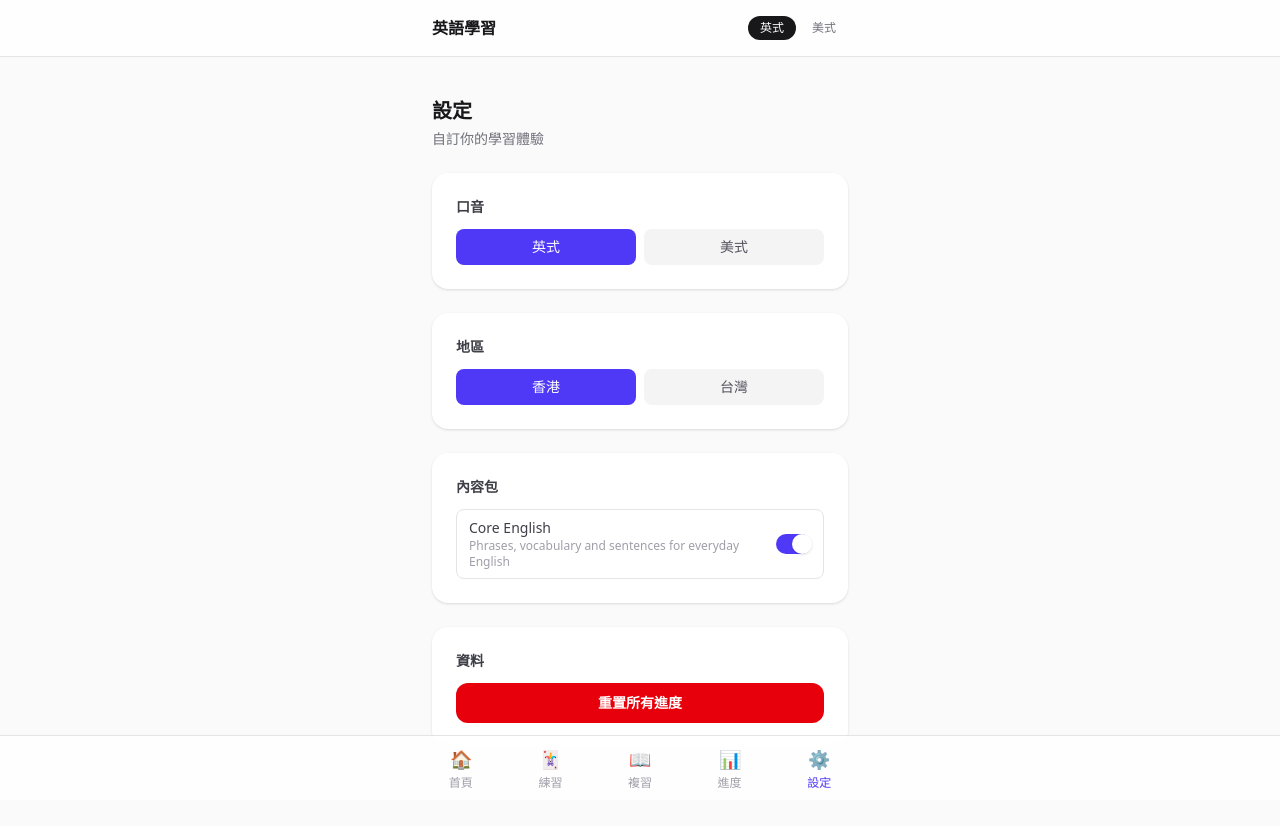
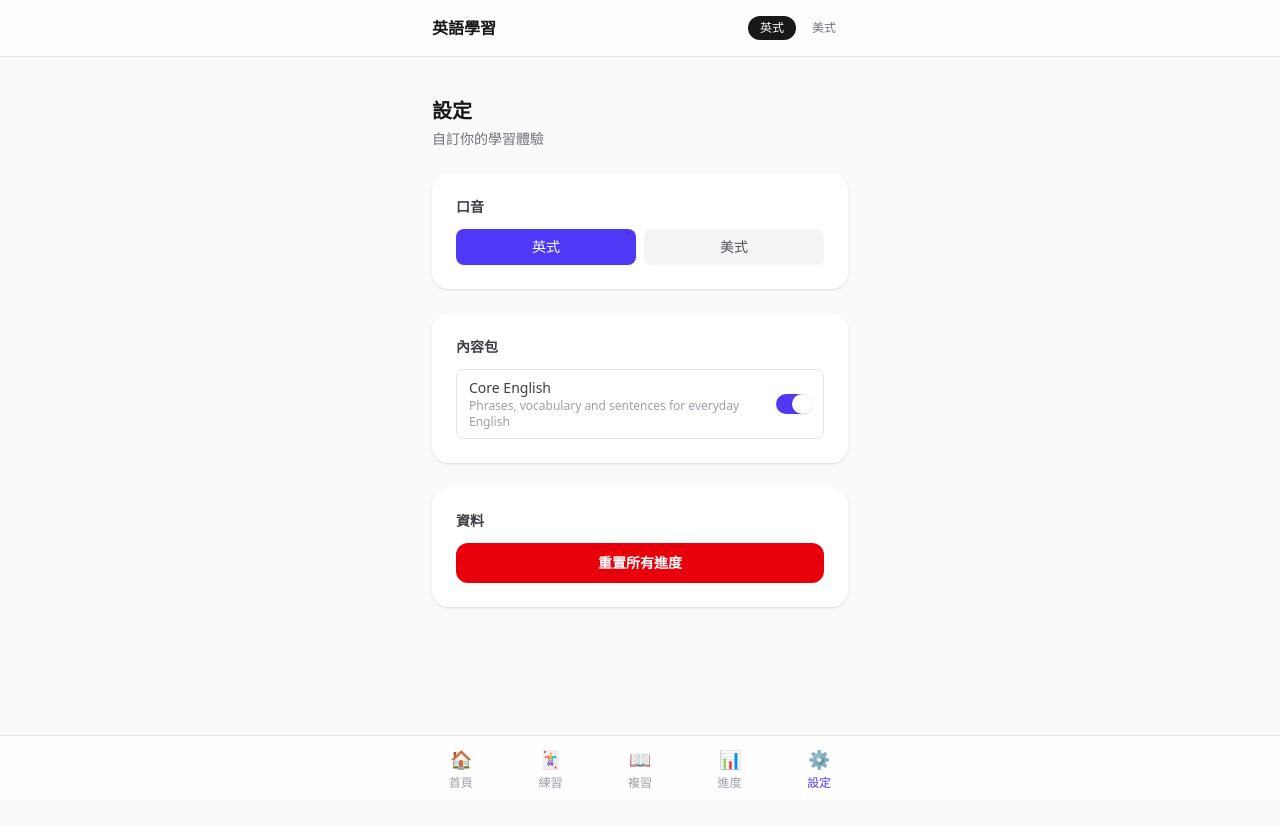
Before and after one commit to SFI-Digital/cuppacards, a Next.js app: page /settings in a window 1280 px wide. Shown: the top 826 px of the page. After the commit the page ends 800 px from the top, so only its background shows below. Built offline with nearby package versions, Linux system fonts and the light colour scheme.

Commit message:
remove hk/tw toggle

```diff
--- a/src/app/page.tsx
+++ b/src/app/page.tsx
@@ -87,7 +87,7 @@ export default function Home() {
             className="w-full"
             onClick={handleSentencePractice}
           >
-            句子練習
+            句子跟讀練習
           </Button>
         )}
       </div>
--- a/src/app/settings/page.tsx
+++ b/src/app/settings/page.tsx
@@ -9,10 +9,8 @@ import Button from "@/components/ui/Button"
 
 export default function SettingsPage() {
   const accent = useSettingsStore((s) => s.accent)
-  const region = useSettingsStore((s) => s.region)
   const enabledPacks = useSettingsStore((s) => s.enabledPacks)
   const setAccent = useSettingsStore((s) => s.setAccent)
-  const setRegion = useSettingsStore((s) => s.setRegion)
   const togglePack = useSettingsStore((s) => s.togglePack)
 
   const resetProgress = useProgressStore((s) => s.resetProgress)
@@ -56,31 +54,6 @@ export default function SettingsPage() {
               }`}
             >
               {a === "en-GB" ? "英式" : "美式"}
-            </button>
-          ))}
-        </div>
-      </Card>
-
-      {/* Region */}
-      <Card>
-        <h3 className="mb-3 text-sm font-semibold text-zinc-700 dark:text-zinc-300">
-          地區
-        </h3>
-        <div className="flex gap-2">
-          {([
-            { value: "HK", label: "香港" },
-            { value: "TW", label: "台灣" },
-          ] as const).map((opt) => (
-            <button
-              key={opt.value}
-              onClick={() => setRegion(opt.value)}
-              className={`flex-1 rounded-lg px-3 py-2 text-sm font-medium transition-colors ${
-                region === opt.value
-                  ? "bg-indigo-600 text-white"
-                  : "bg-zinc-100 text-zinc-600 hover:bg-zinc-200 dark:bg-zinc-800 dark:text-zinc-300 dark:hover:bg-zinc-700"
-              }`}
-            >
-              {opt.label}
             </button>
           ))}
         </div>
--- a/src/stores/settingsStore.ts
+++ b/src/stores/settingsStore.ts
@@ -7,19 +7,16 @@ const STORAGE_KEY = "settings"
 interface Settings {
   accent: Accent
   enabledPacks: string[]
-  region: "HK" | "TW"
 }
 
 interface SettingsStore extends Settings {
   setAccent: (accent: Accent) => void
   togglePack: (packId: string) => void
-  setRegion: (region: "HK" | "TW") => void
 }
 
 const DEFAULTS: Settings = {
   accent: "en-GB",
   enabledPacks: ["core"],
-  region: "HK",
 }
 
 function loadSettings(): Settings {
@@ -36,8 +33,8 @@ export const useSettingsStore = create<SettingsStore>((set, get) => ({
 
   setAccent: (accent) => {
     set({ accent })
-    const { enabledPacks, region } = get()
-    persist({ accent, enabledPacks, region })
+    const { enabledPacks } = get()
+    persist({ accent, enabledPacks })
   },
 
   togglePack: (packId) => {
@@ -46,13 +43,7 @@ export const useSettingsStore = create<SettingsStore>((set, get) => ({
       ? enabledPacks.filter((id) => id !== packId)
       : [...enabledPacks, packId]
     set({ enabledPacks: next })
-    const { accent, region } = get()
-    persist({ accent, enabledPacks: next, region })
-  },
-
-  setRegion: (region) => {
-    set({ region })
-    const { accent, enabledPacks } = get()
-    persist({ accent, enabledPacks, region })
+    const { accent } = get()
+    persist({ accent, enabledPacks: next })
   },
 }))
```
